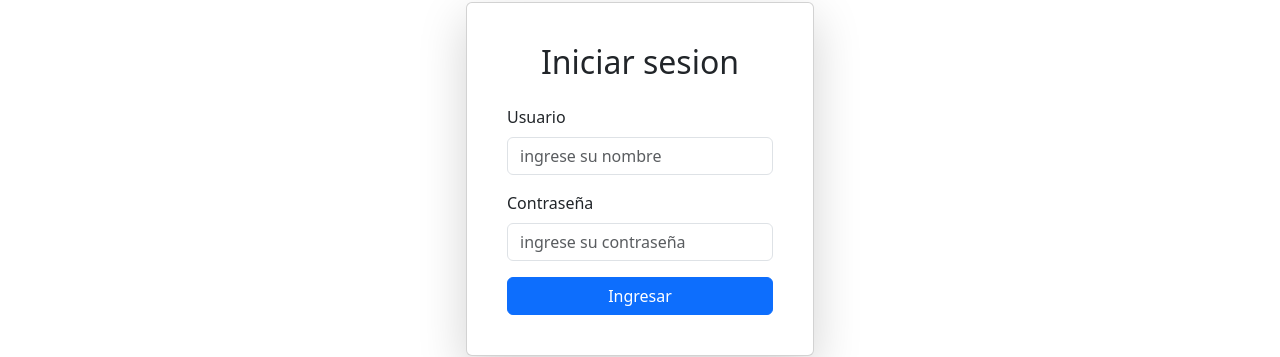
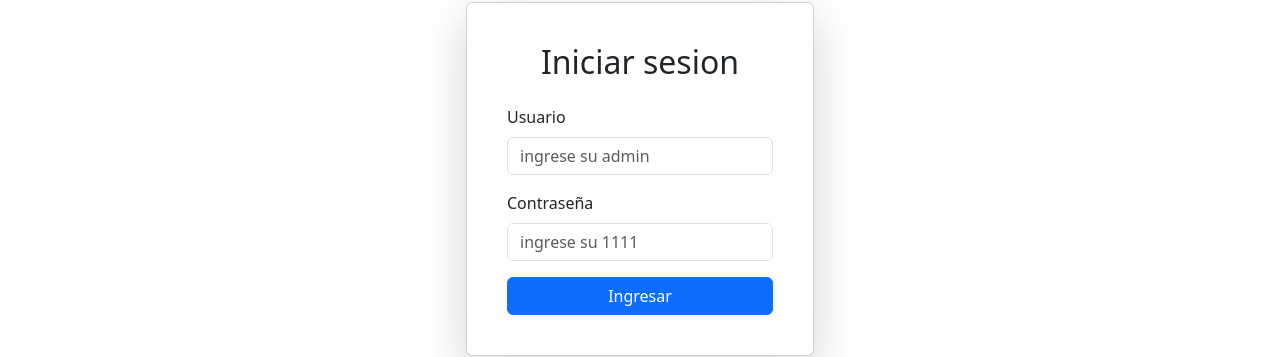
Before and after one commit to danielro999/danielGerezEntregaFinal, a React (Vite) app: page /administracion in a window 1280 px wide. Shown: the part 333-690 px from the top of the page. Built offline with nearby package versions, Linux system fonts and the light colour scheme.

Commit message:
modificado el login para simular autentificacion por token

```diff
--- a/src/App.jsx
+++ b/src/App.jsx
@@ -10,10 +10,12 @@ import RutaProtegida from "./components/RutaProtegida";
 import { CartProvider } from "./context/CartContext";
 import CrudProductos from "./pages/CrudProductos";
 import Cart from "./pages/Cart";
+import {AuthProvider} from "./context/AuthContext";
 
 function App() {
   return (
     <>
+      <AuthProvider>
         <CartProvider>
           <Router>
             <Header />
@@ -22,7 +24,7 @@ function App() {
               <Route path="/Ofertas" element={<Ofertas />}></Route>
               <Route path="/administracion" element={<Login />}></Route>
               <Route path="/joyas" element={<Joyas />}></Route>
-            <Route path="/carrito" element= {<Cart />} ></Route>
+              <Route path="/carrito" element={<Cart />}></Route>
               <Route
                 path="/crudproductos"
                 element={
@@ -35,6 +37,7 @@ function App() {
             <Footer />
           </Router>
         </CartProvider>
+      </AuthProvider>
     </>
   );
 }
--- a/src/components/Header.jsx
+++ b/src/components/Header.jsx
@@ -3,17 +3,20 @@ import { Nav, Navbar, Container, Button, Badge } from "react-bootstrap";
 import { TiShoppingCart } from "react-icons/ti";
 import { CartContext } from "../context/CartContext";
 import { useContext } from "react";
+import { useAuth } from "../context/AuthContext";
 
 export default function Header() {
+  const { logout } = useAuth();
   const navigate = useNavigate();
   const { cart } = useContext(CartContext);
   const totalItems = cart.reduce((acc, item) => acc + item.cantidad, 0);
-  const isAuth = localStorage.getItem("auth") === "true";
-
+  const isAuth = localStorage.getItem("token") ===
+    "eyJhbGciOiJIUzI1NiIsInR5cCI6IkpXVCJ9.eyJzdWIiOiIxMjM0NTY3ODkwIiwibmFtZSI6IkpvaG4gRG9lIiwiYWRtaW4iOnRydWUsImlhdCI6MTUxNjIzOTAyMn0.KMUFsIDTnFmyG3nMiGM6H9FNFUROf3wh7SmqJp-QV30";
   const cerrarSesion = () => {
-    localStorage.removeItem("auth");
+    logout();
     navigate("/");
   };
+
   return (
     <Navbar bg="dark" variant="dark" expand="lg" className="mb-4 sticky-top">
       <Container>
@@ -51,7 +54,6 @@ export default function Header() {
           </div>
         </Nav>
         <Nav>
-          {/* utenticacion ? logout :login */}
           {!isAuth ? (
             <Button
               variant="outline-light"
--- a/src/components/RutaProtegida.jsx
+++ b/src/components/RutaProtegida.jsx
@@ -1,7 +1,7 @@
 import {Navigate} from "react-router-dom";
-
+import { useAuth } from "../context/AuthContext";
 
 export default function RutaProtegida ({children}){
-    const auth = localStorage.getItem('auth')==='true';
+    const auth = useAuth();
     return auth ? children : <Navigate to="/login" />
 }
--- /dev/null
+++ b/src/context/AuthContext.jsx
@@ -0,0 +1,39 @@
+import { createContext, useContext, useState } from "react";
+
+const AuthContext = createContext();
+
+export function AuthProvider({ children }) {
+  const [token, setToken] = useState(
+    () => localStorage.getItem("token") || null
+  );
+  const [username, setUser] = useState("");
+
+  const login = (username, password) => {
+    console.log(token);
+    if (username === "admin" && password === "1111") {
+      const token =
+        "eyJhbGciOiJIUzI1NiIsInR5cCI6IkpXVCJ9.eyJzdWIiOiIxMjM0NTY3ODkwIiwibmFtZSI6IkpvaG4gRG9lIiwiYWRtaW4iOnRydWUsImlhdCI6MTUxNjIzOTAyMn0.KMUFsIDTnFmyG3nMiGM6H9FNFUROf3wh7SmqJp-QV30";
+      setToken(token);
+      setUser(username);
+      localStorage.setItem("token", token);
+      return true;
+    }
+    return false;
+  };
+
+  function logout() {
+    console.log(token);
+    setToken(null);
+    localStorage.removeItem("token");
+  }
+
+  return (
+    <AuthContext.Provider value={{ token, login, logout, username }}>
+      {children}
+    </AuthContext.Provider>
+  );
+}
+
+export function useAuth() {
+  return useContext(AuthContext);
+}
--- a/src/pages/Login.jsx
+++ b/src/pages/Login.jsx
@@ -1,40 +1,66 @@
 import { Form, Button, Container, Row, Col, Card } from "react-bootstrap";
+import { useState } from "react";
 import { useNavigate } from "react-router-dom";
+import { useAuth } from "../context/AuthContext";
 
 export default function Login() {
+  const { login } = useAuth();
   const navigate = useNavigate();
+  const [username, setUserName] = useState("");
+  const [password, setPassword] = useState("");
+  const [error, setError] = useState("");
 
-            // const handleSumit = () => {
-            //     e.preventDefault();
-            //     alert('login enviado')
-            // }
+  const handLogin = (e) => {
+    e.preventDefault();
+    const success = login(username, password);
 
-    const handLogin = () => {
-        localStorage.setItem("auth", "true");
-        navigate(`/crudproductos`);
+    if (success) {
+      navigate("/crudproductos");
+    } else {
+      setError("usuario incorrecto");
+    }
   };
+
   return (
     <Container className="d-flex justify-content-center align-items-center min-vh-100">
-            <Row className="w-100 justify-content-center" >
-                <Col md={6} lg={4} >
+      <Row className="w-100 justify-content-center">
+        <Col md={6} lg={4}>
           <Card className="shadow-lg p-4">
             <Card.Body>
-                            <h2 className="text-center mb-4" >Iniciar sesion</h2>
+              <h2 className="text-center mb-4">Iniciar sesion</h2>
               <Form onSubmit={handLogin}>
                 <Form.Group className="mb-3" controlId="formUsername">
                   <Form.Label>Usuario</Form.Label>
-                                    <Form.Control type="text" placeholder="ingrese su nombre" required />
+                  <Form.Control
+                    type="text"
+                    placeholder="ingrese su admin"
+                    value={username}
+                    onChange={(e) => setUserName(e.target.value)}
+                    required
+                  />
                 </Form.Group>
                 <Form.Group className="mb-3" controlId="formUserpassword">
                   <Form.Label>Contraseña</Form.Label>
-                                    <Form.Control type="password" placeholder="ingrese su contraseña" required />
+                  <Form.Control
+                    type="password"
+                    placeholder="ingrese su 1111"
+                    value={password}
+                    onChange={(e) => setPassword(e.target.value)}
+                    required
+                  />
                 </Form.Group>
-                                <Button variant="primary" type="submit" className="w-100"> Ingresar</Button>
+                <Button variant="primary" type="submit" className="w-100">
+                  {" "}
+                  Ingresar
+                </Button>
+                {error && (
+                  <div className="alert alert-danger mt-3"> {error} </div>
+                )}
               </Form>
             </Card.Body>
           </Card>
         </Col>
       </Row>
     </Container>
-    )
+  );
 }
```
Lines whose indentation alone changed are shown as unchanged.
